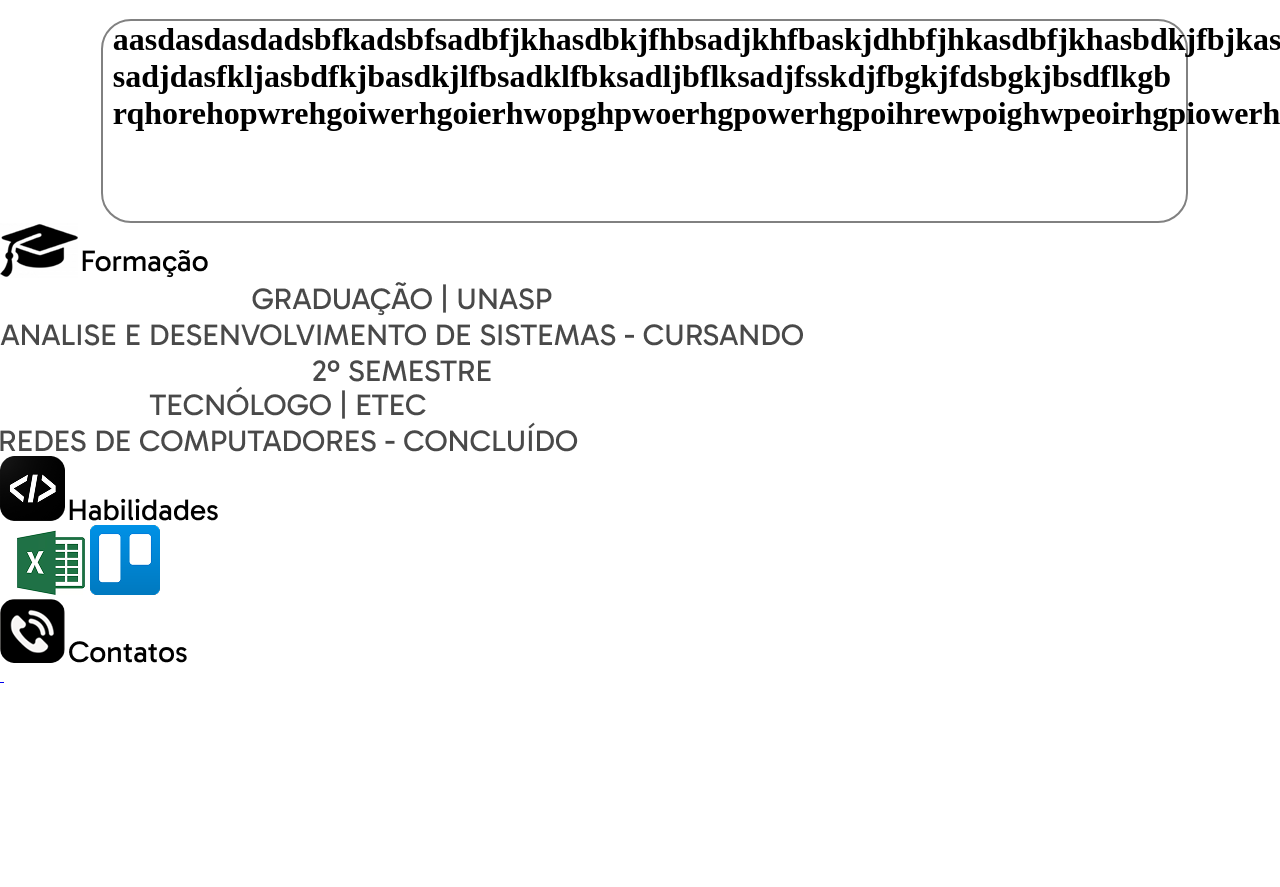
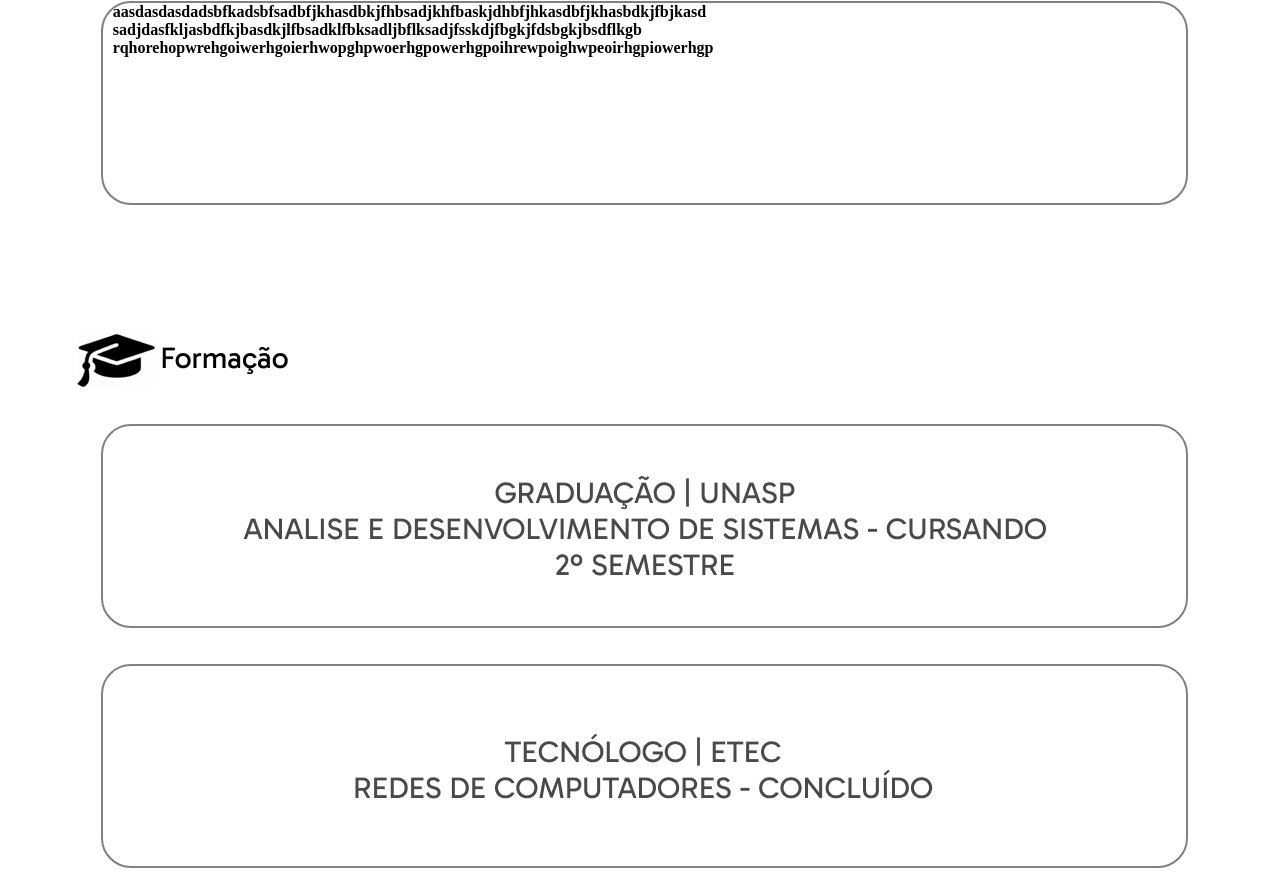
Before and after one commit to Enzo-FS/port, a plain HTML site: page index.html in a window 1280 px wide. Shown: the part 1013-1900 px from the top of the page. Before the commit the page ends 1716 px from the top, so only its background shows below. Drawn offline with Linux system fonts and the light colour scheme; a script that the page names is missing.

Commit message:
Update css.css
Adding contacts styles and some scrolls setting

```diff
--- a/src/css.css
+++ b/src/css.css
@@ -2,17 +2,37 @@
     margin: 0;
     padding:0;
     scroll-behavior: smooth;
+   scrollbar-width: none;
+
 }
 
 
+#sobre{
+    scroll-margin-top: 550px;
+}
+
+#formacao{
+    scroll-margin-top: 190px;
+}
+
+#habilidades{
+    scroll-margin-top:280px;
+}
+/*main{
+    position: sticky;
+    top:0;
+}*/
 /*NAVBAR*/
 
 .navbar{
     display: flex;
     flex-direction: row;
     gap: 22%;
-    margin-left: 6%;
+    margin-left: 2%;
     margin-top:1%;
+    width: auto;
+
+
 }
 
 .sobre{
@@ -32,6 +52,7 @@
     flex-direction: column;
     align-items: center;
     justify-content: center;
+
 }
 .contatos{
     display: flex;
@@ -81,5 +102,171 @@
 }
 
 .sobretext h1{
+    display: flex;
     margin-left:10px;
+    font-size: 100%;
 }
+
+.formacao{
+    flex-direction: column;
+    margin-left: 6%;
+    margin-top: 10%;
+}
+
+.formacaoicon{
+    display: flex;
+    align-items: center;
+    gap:7px;
+
+}
+
+.formgrad{
+    display: flex;
+    align-items: center;
+    justify-content: center;
+    border: 2px solid black;
+    border-radius: 30px;
+    width: 90%;
+    margin-left: 2%;
+    margin-top: 3%;
+    height: 200px;
+    border-color: rgb(129, 129, 129);
+}
+
+.formete{
+    display: flex;
+    align-items: center;
+    justify-content: center;
+    border: 2px solid black;
+    border-radius: 30px;
+    width: 90%;
+    margin-left: 2%;
+    margin-top: 3%;
+    height: 200px;
+    border-color: rgb(129, 129, 129);
+}
+
+.habiliicon{
+    display: flex;
+    align-items: center;
+    gap: 7px;
+}
+
+.habilidadess{
+    flex-direction: column;
+    margin-left: 6%;
+    margin-top: 10%;
+
+}
+
+.habiliprograns{
+    display: flex;
+    gap: 50px;
+    justify-content: center;
+    align-items: center;
+    border: 2px solid black;
+    border-radius: 30px;
+    width: 90%;
+    margin-left: 2%;
+    margin-top: 3%;
+    height: 200px;
+    border-color: rgb(129, 129, 129);
+
+}
+
+.habiliprograns img{
+    width: 5%;
+
+}
+
+.habiliprograns{
+    gap: 150px;
+
+}
+
+.contact{
+    flex-direction: column;
+    margin-left: 6%;
+    margin-top: 10%;
+}
+
+.contacticon{
+    display: flex;
+    gap:7px;
+    align-items: center;
+}
+
+.contactmails{
+    display: flex;
+    flex-direction: row;
+    align-items: center;
+    justify-content: center;
+    border: 2px solid black;
+    border-radius: 30px;
+    width: 90%;
+    margin-left: 2%;
+    margin-top: 3%;
+    height: 200px;
+    border-color: rgb(129, 129, 129);
+    gap:500px;
+
+}
+
+.linkedin{
+    display: flex;
+    align-items: center;
+    gap:50px;
+
+}
+
+.linkedinmai{
+    border: 1px solid transparent;
+    border-radius: 20px;
+}
+
+.linkedinmai:hover{
+    border: 1px solid black;
+    border-radius: 20px;
+    transition: 0.5s;
+}
+
+.linkedinimg{
+    border: 1px solid transparent;
+    border-radius: 20px;
+}
+
+.linkedinimg:hover{
+    border: 1px solid black;
+    border-radius: 20px;
+    transition: 0.5s;
+}
+
+.mail{
+    display: flex;
+    align-items: center;
+    gap:50px;
+}
+
+.divi{
+    margin-top:500px
+}
+.divid{
+    margin-top:300px
+}
+
+
+.upall{
+    display: flex;
+    position:sticky;
+    top:0;
+    justify-content: end;
+    visibility: hidden;
+}
+
+.imgteste{
+    position: absolute;
+    margin-top: 500px;
+    width: 100px;
+    display: flex;
+    margin-left: -100px;
+}
```
